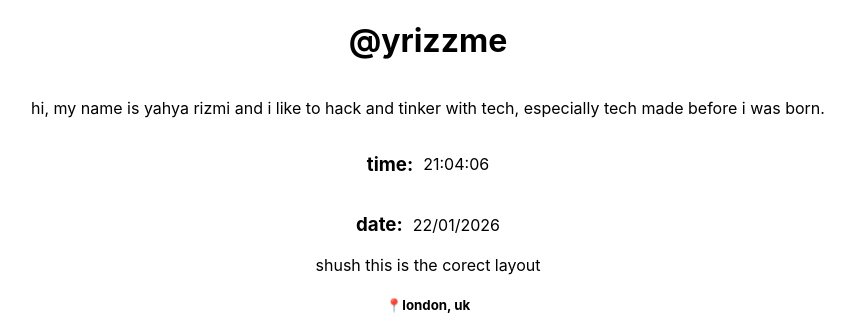
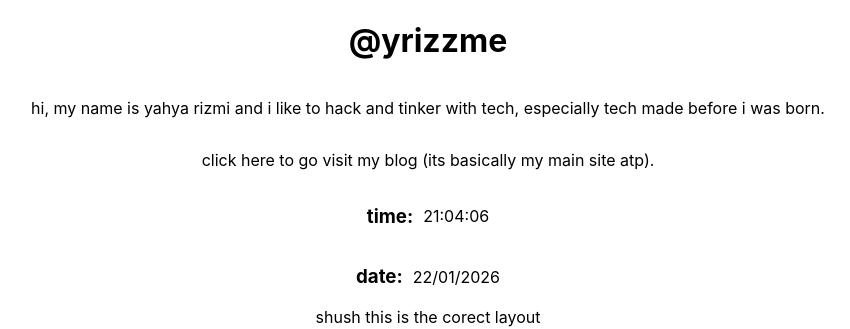
Before and after one commit to yrizzme/my-website-ig, a plain HTML site: page index.html in a window 1280 px wide. Shown: the top 329 px of the page, without its empty margins (212-1062 px from the left). Drawn offline with Linux system fonts and the light colour scheme; grey boxes are pictures that could not be loaded.

Commit message:
added blog link

```diff
--- a/index.html
+++ b/index.html
@@ -14,6 +14,8 @@
 
     <p>hi, my name is yahya rizmi and i like to hack and tinker with tech,
       especially tech made before i was born.</p>
+
+    <p><a href="https://blog.yahyarizmi.com" target="_blank">click here to go visit my blog (its basically my main site atp).</a></p>
 
     <div class="row">
       <h3>time:</h3>
```
